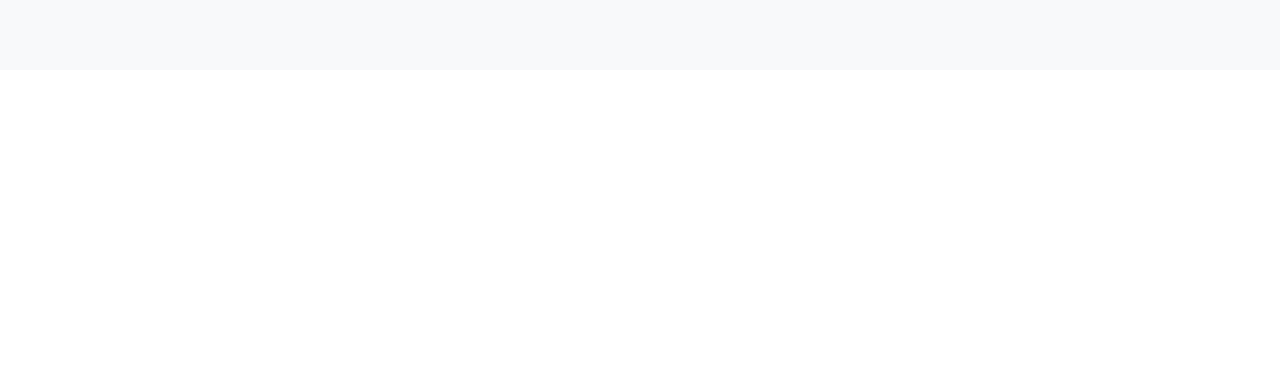
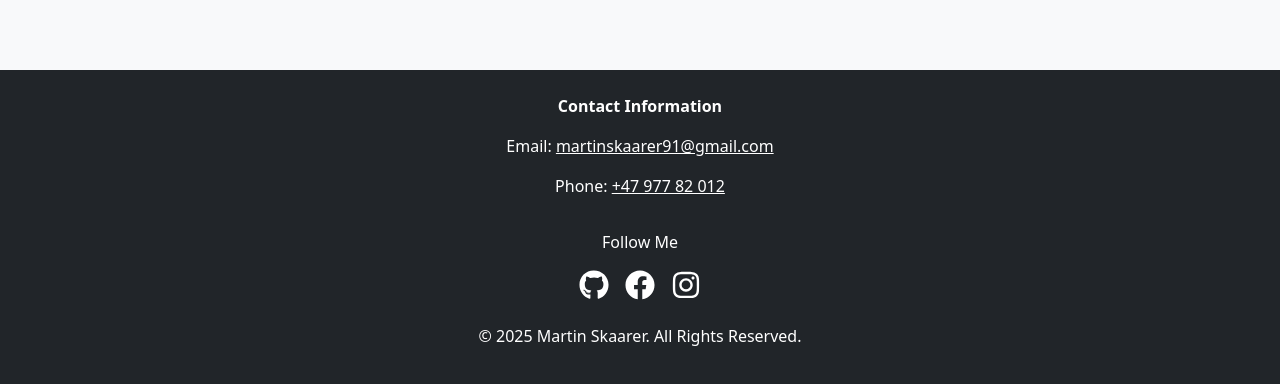
Before and after one commit to martinsk91/Portefolio-2, a React (Create React App) app: page / in a window 1280 px wide. Shown: the part 1734-2118 px from the top of the page. Before the commit the page ends 1804 px from the top, so only its background shows below. Built offline with nearby package versions, Linux system fonts and the light colour scheme.

Commit message:
created footer

```diff
--- a/package.json
+++ b/package.json
@@ -10,6 +10,7 @@
     "bootstrap": "^5.3.3",
     "react": "^19.0.0",
     "react-dom": "^19.0.0",
+    "react-icons": "^5.5.0",
     "react-scripts": "5.0.1",
     "web-vitals": "^2.1.4"
   },
--- a/src/App.js
+++ b/src/App.js
@@ -5,6 +5,7 @@ import Header from "./components/Header.js";
 import About from "./components/About.js";
 import Projects from "./components/Projects.js";
 import ContactInfo from "./components/Contactinfo.js";
+import Footer from "./components/footer.js";
 
 const App = () => {
   return (
@@ -13,6 +14,7 @@ const App = () => {
       <About/>
       <ContactInfo/>
       <Projects/>
+      <Footer/>
     </>
   );
 };
--- /dev/null
+++ b/src/components/footer.js
@@ -0,0 +1,42 @@
+import React from 'react';
+import { FaGithub, FaFacebook, FaInstagram } from 'react-icons/fa';
+import '../App.css';
+
+const Footer = () => {
+  return (
+    <footer className="bg-dark text-white py-4">
+      <div className="container text-center">
+        <div className="row">
+          <div className="col-12">
+            <p><strong>Contact Information</strong></p>
+            <p>Email: <a href="mailto:martinskaarer91@gmail.com" className="text-white">martinskaarer91@gmail.com</a></p>
+            <p>Phone: <a href="tel:+4797782012" className="text-white">+47 977 82 012</a></p>
+          </div>
+        </div>
+        <div className="row mt-3">
+          <div className="col-12">
+            <p>Follow Me</p>
+            <div>
+              <a href="https://github.com/martinsk91" target="_blank" rel="noopener noreferrer" className="text-white mx-2">
+                <FaGithub size={30} />
+              </a>
+              <a href="https://www.facebook.com/martinsk91" target="_blank" rel="noopener noreferrer" className="text-white mx-2">
+                <FaFacebook size={30} />
+              </a>
+              <a href="https://www.instagram.com/martinsk91" target="_blank" rel="noopener noreferrer" className="text-white mx-2">
+                <FaInstagram size={30} />
+              </a>
+            </div>
+          </div>
+        </div>
+        <div className="row mt-4">
+          <div className="col-12">
+            <p>&copy; {new Date().getFullYear()} Martin Skaarer. All Rights Reserved.</p>
+          </div>
+        </div>
+      </div>
+    </footer>
+  );
+};
+
+export default Footer;
```
Also changed, not shown: 1 other file (tests, documents, lock files or other folders).
